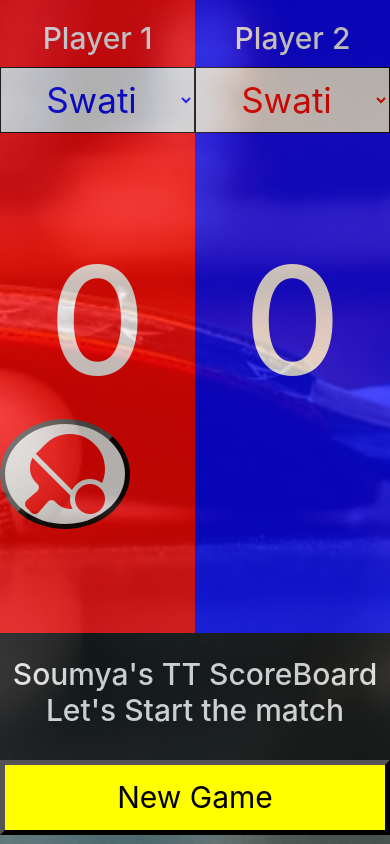
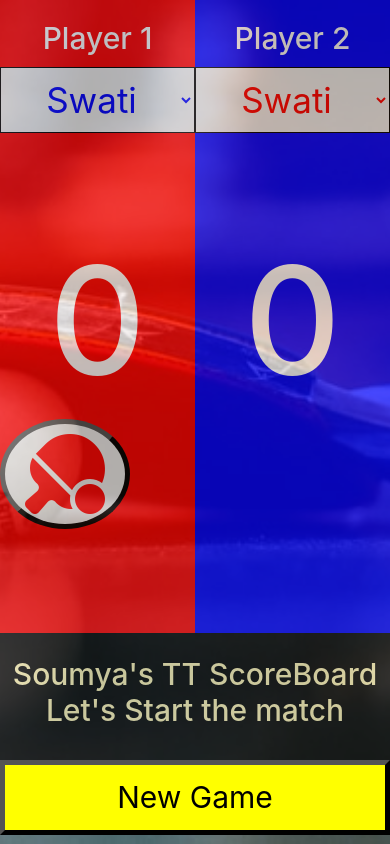
Before and after one commit to soumyakhatri/tt-scorecard, a plain HTML site: page index.html in a window 390 px wide. Both pictures are taken after a click on the element "New Game". Drawn offline with nearby package versions, Linux system fonts and the light colour scheme.

Commit message:
hidden div center

```diff
--- a/index.html
+++ b/index.html
@@ -61,7 +61,7 @@
   <div class="hidden">
 
     <div class="lead">
-      <h2>Soumya's TT ScoreBoard <br> Let's Start the match</h2>
+      <h2><span class="lead-color">Soumya's TT ScoreBoard </span><br> Let's Start the match</h2>
     </div>
 
     <div class="result">
--- a/main.js
+++ b/main.js
@@ -65,7 +65,8 @@ document.querySelector('.new-game').onclick = function(){
     point1 = 0;
     point2 = 0;
     document.querySelector(".result-h").innerHTML = " ";
-    document.querySelector(".lead h2").innerHTML = "Soumya's TT ScoreBoard <br> Let's Start the match";
+    document.querySelector(".lead h2").innerHTML = "<h2><span>Soumya's TT ScoreBoard<span> <br> Let's Start the match</h2>";
+    document.querySelector(".lead h2 span").classList.add("lead-color");
     document.querySelectorAll('.touch')[0].addEventListener("click", increase1);
     document.querySelectorAll('.touch')[1].addEventListener("click", increase2);
     document.querySelector(".result h2").classList.remove("animate");
--- a/style.css
+++ b/style.css
@@ -121,12 +121,14 @@ i{
   .hidden{
     grid-column: 1/-1;
     grid-row: 2/3;
-    justify-content: center;
-    align-items: center;
+
     text-align: center;
     background-color: black;
     opacity: 0.7;
+    display: flex;
     align-content: center;
+    justify-content: center;
+    align-items: center;
 
   }
 
@@ -199,15 +201,16 @@ i{
   .touch{
     height: 100%;
     overflow: hidden;
+  }
 
-  }
+
 
   .result-h{
     font-size: 50px;
   }
 
-  .bat1, .bat2{
-
+  .lead-color{
+    color:#fff5b7;
   }
 
 }
```
